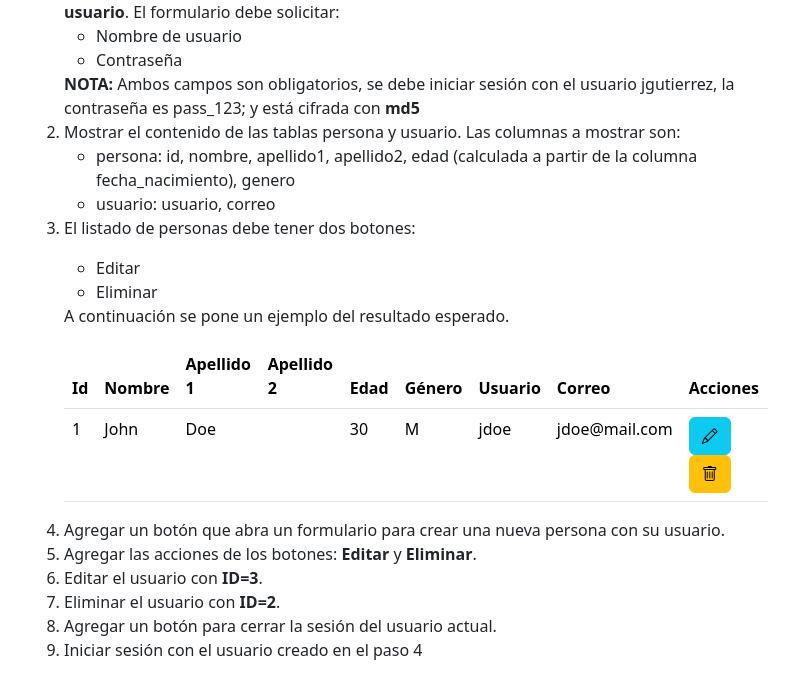
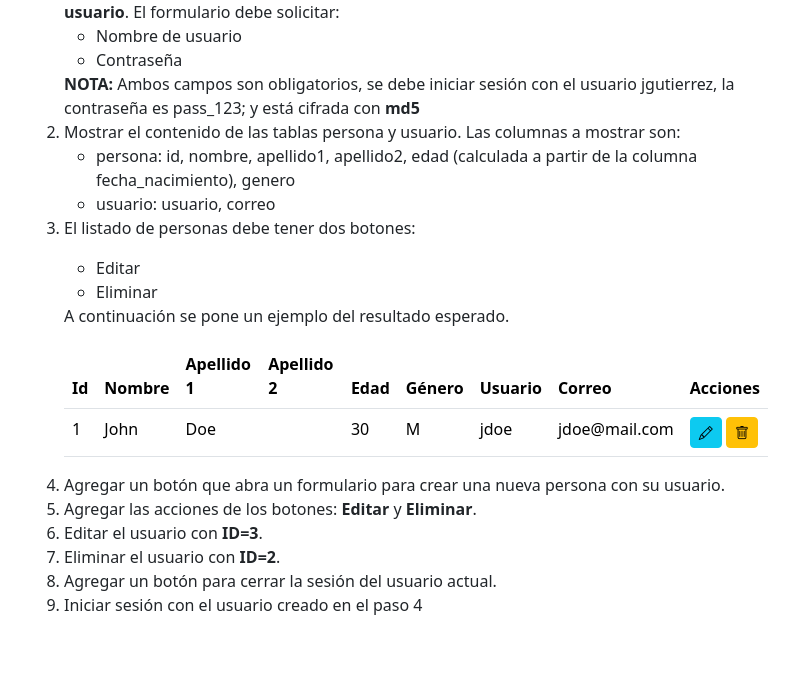
Before and after one commit to osegura01/api_test, a plain HTML site: page www/index.html in a window 1280 px wide. Shown: the part 240-918 px from the top of the page, without its empty margins (240-1039 px from the left). After the commit the page ends 873 px from the top, so only its background shows below. Drawn offline with nearby package versions, Linux system fonts and the light colour scheme.

```diff
--- a/www/index.html
+++ b/www/index.html
@@ -76,10 +76,10 @@
                     <td>jdoe</td>
                     <td>jdoe@mail.com</td>
                     <td>
-                      <button class="btn btn-info" title="Editar">
+                      <button class="btn btn-info btn-sm" title="Editar">
                         <i class="bi bi-pencil"></i>
                       </button>
-                      <button class="btn btn-warning" title="Eliminar">
+                      <button class="btn btn-warning btn-sm" title="Eliminar">
                         <i class="bi bi-trash"></i>
                       </button>
                     </td>
```
